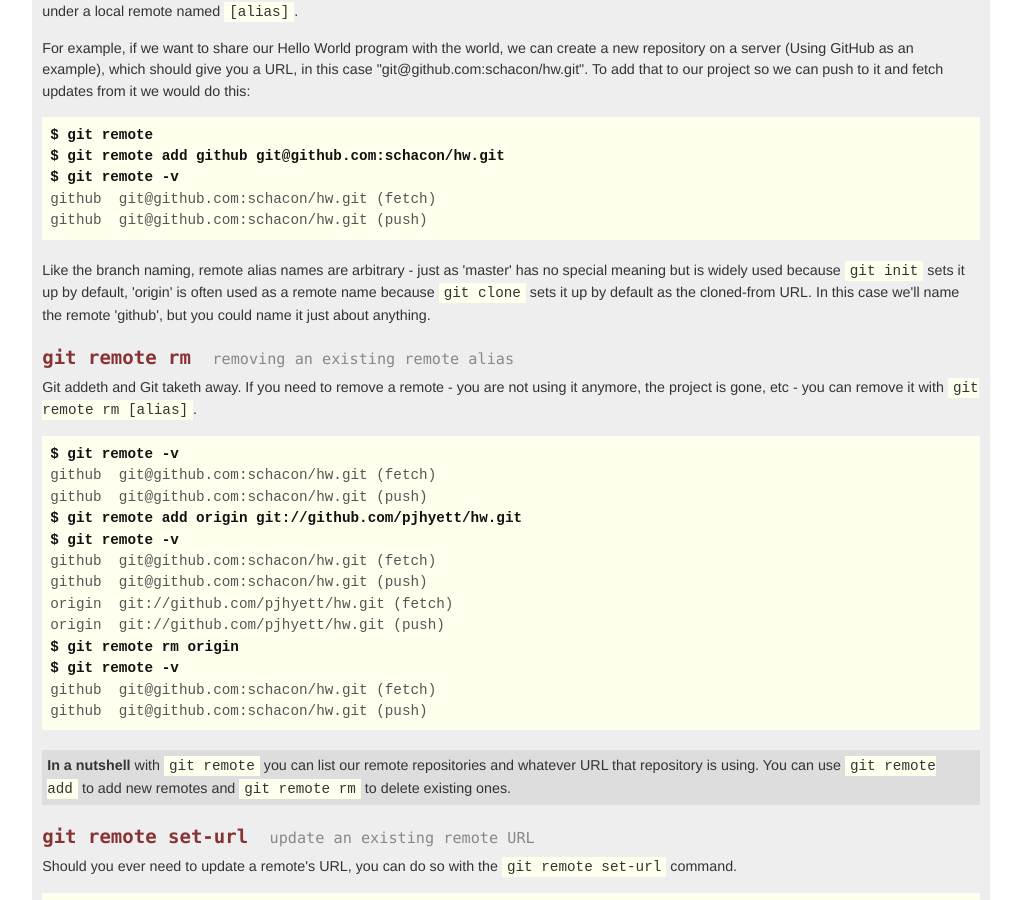
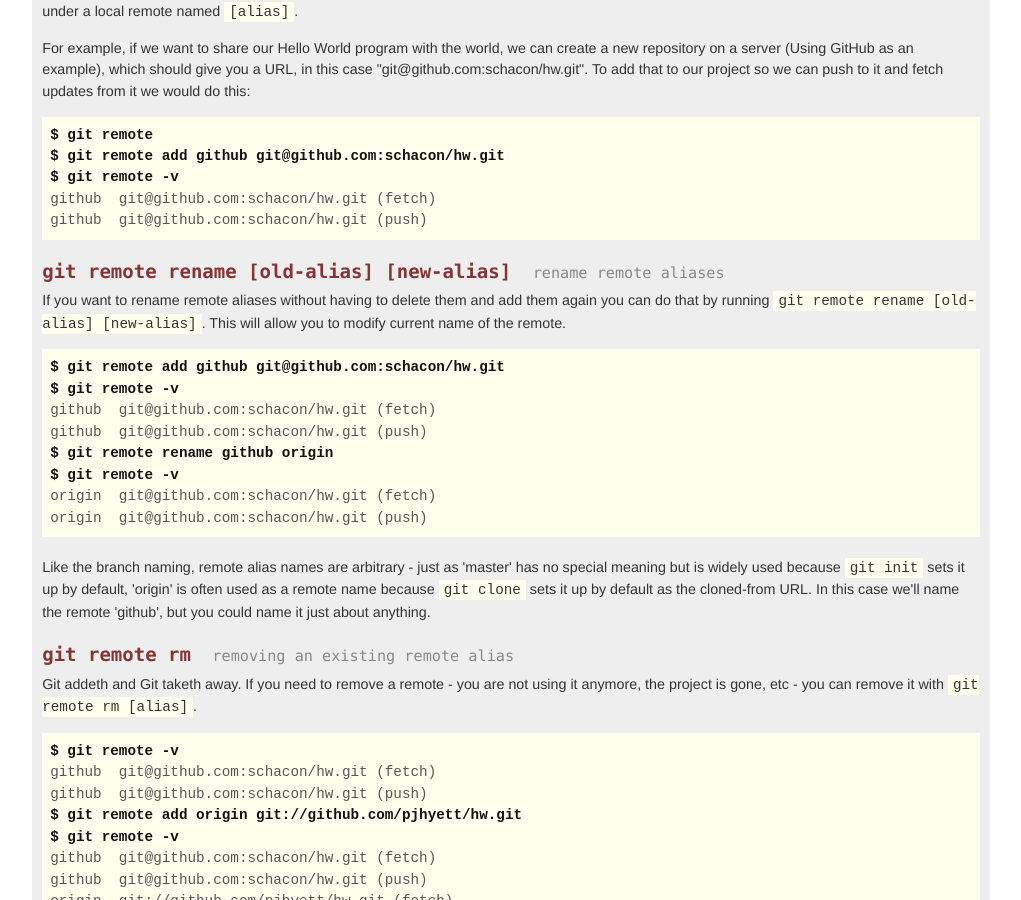
Before and after one commit to git/git-reference, a Jekyll site: the page built from remotes/index.html, in a window 1280 px wide and 900 px high, scrolled down 1067 px. Shown: the whole window, without its empty margins (227-1248 px from the left). Built offline with Jekyll 4.4.1, drawn with Linux system fonts in a browser that asks for light colours; nearby versions of some CDN libraries; library files that are not in the unit come from our copies.

Commit message:
Add git remote rename

```diff
--- a/remotes/index.html
+++ b/remotes/index.html
@@ -111,6 +111,26 @@ origin	git@github.com:github/git-reference.git (push)
 <b>$ git remote -v</b>
 github	git@github.com:schacon/hw.git (fetch)
 github	git@github.com:schacon/hw.git (push)
+</pre>
+
+	<h4>
+      git remote rename [old-alias] [new-alias]
+      <small>rename remote aliases</small>
+    </h4>
+
+    <p>If you want to rename remote aliases without having to delete them and add them again
+    you can do that by running <code>git remote rename [old-alias] [new-alias]</code>. This will
+    allow you to modify current name of the remote.</p>
+
+<pre>
+<b>$ git remote add github git@github.com:schacon/hw.git</b>
+<b>$ git remote -v</b>
+github	git@github.com:schacon/hw.git (fetch)
+github	git@github.com:schacon/hw.git (push)
+<b>$ git remote rename github origin</b>
+<b>$ git remote -v</b>
+origin	git@github.com:schacon/hw.git (fetch)
+origin	git@github.com:schacon/hw.git (push)
 </pre>
 
     <p>Like the branch naming, remote alias names are arbitrary - just as 'master'
```
